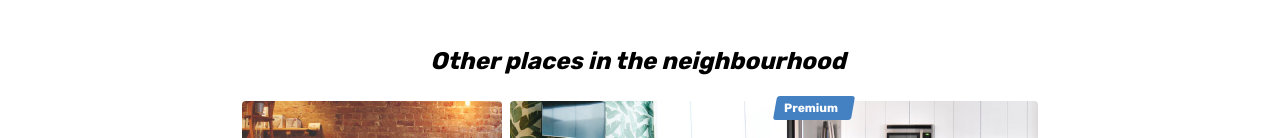
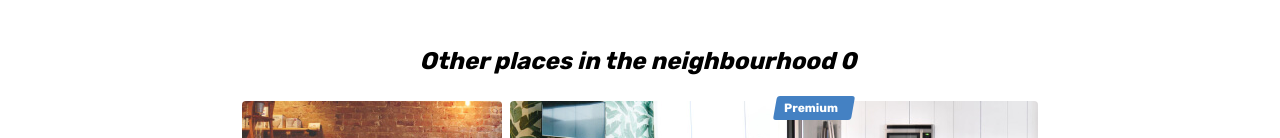
Before and after one commit to htmlacademy-react/449065-six-cities-10, a React (Create React App) app in the folder project/: page /offer/0 in a window 1280 px wide. Shown: the part 2539-2677 px from the top of the page. Built offline with nearby package versions, Linux system fonts and the light colour scheme.

Commit message:
исправление ошибки с id адреса для offers

```diff
--- a/project/src/components/app/app.tsx
+++ b/project/src/components/app/app.tsx
@@ -6,8 +6,6 @@ import Login from '../../pages/login/login';
 import Main from '../../pages/main/main';
 import Hotel from '../../pages/hotel/hotel';
 import PrivateRoute from '../private-route/privateRoute';
-
-const id = 1;
 
 function App(): JSX.Element {
   return (
@@ -33,7 +31,7 @@ function App(): JSX.Element {
         />
         <Route
           path={AppRoute.Room}
-          element={<Hotel id={id} />}
+          element={<Hotel />}
         />
         <Route
           path={'*'}
--- a/project/src/pages/hotel/hotel.tsx
+++ b/project/src/pages/hotel/hotel.tsx
@@ -3,7 +3,7 @@ import Header from '../../components/header/header';
 
 function Hotel(): JSX.Element {
   const params = useParams();
-  console.log(params);
+  const {id} = params;
 
   return (
     <div className="page">
@@ -306,7 +306,7 @@ function Hotel(): JSX.Element {
         <div className="container">
           <section className="near-places places">
             <h2 className="near-places__title">
-              Other places in the neighbourhood
+              Other places in the neighbourhood {id}
             </h2>
             <div className="near-places__list places__list">
               <article className="near-places__card place-card">
```
